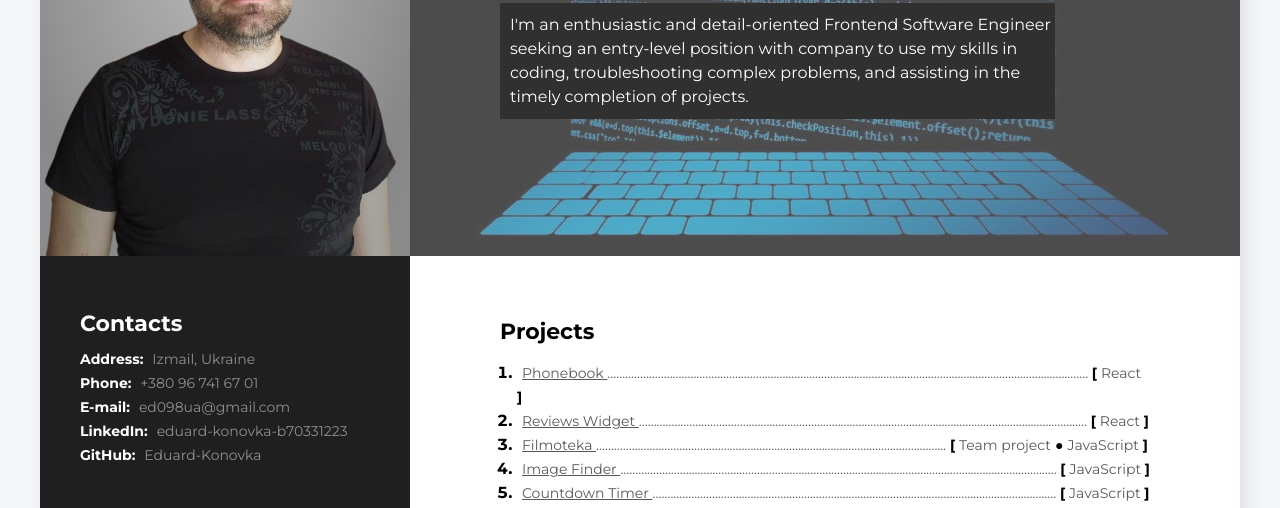
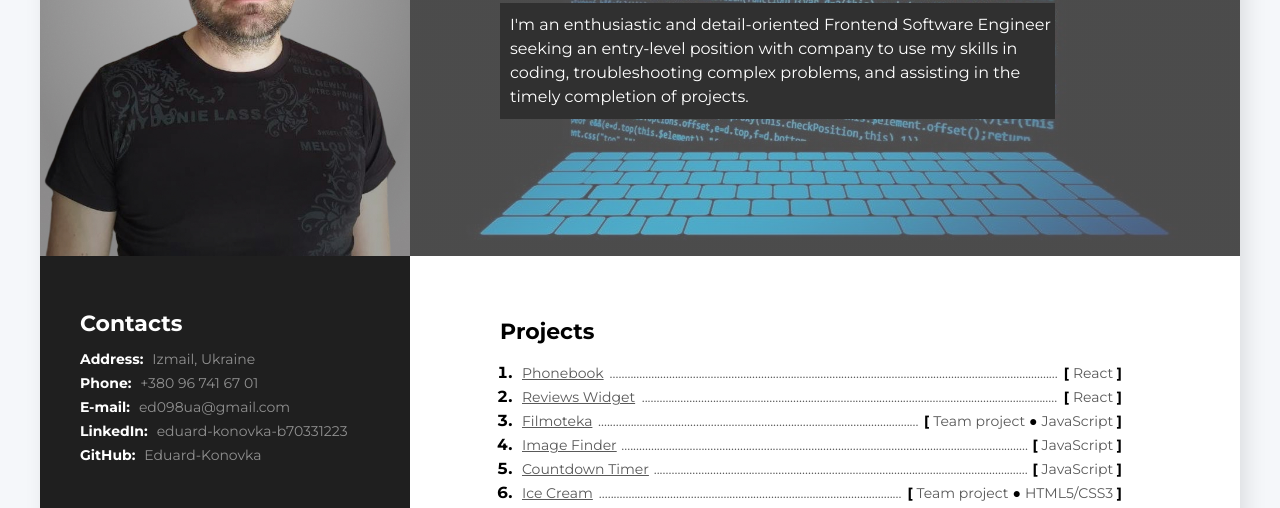
Before and after one commit to Eduard-Konovka/resume-pdf-light, a plain HTML site: page index.html in a window 1280 px wide. Shown: the part 288-796 px from the top of the page. Drawn offline with Linux system fonts and the light colour scheme.

Commit message:
Updated styles

```diff
--- a/css/style.css
+++ b/css/style.css
@@ -90,6 +90,9 @@ body {
 }
 
 .my-progects-text {
+  display: flex;
+  justify-content: space-between;
+  width: 600px;
   font-style: normal;
   font-weight: normal;
   font-size: 14px;
--- a/index.html
+++ b/index.html
@@ -38,10 +38,12 @@
                   <a href="https://eduard-konovka.github.io/goit-react-hw-03-phonebook/" class="my-progects-link">
                     Phonebook
                   </a>
-                  ..................................................................................................................................................................
+                  .......................................................................................................................................................
+                  <span>
                     <span class="my-progects-bracket"> [ </span>
                     React
                     <span class="my-progects-bracket"> ] </span>
+                  </span>
                 </span>
               </li>
 
@@ -50,20 +52,24 @@
                   <a href="https://eduard-konovka.github.io/goit-react-hw-02-feedback/" class="my-progects-link">
                     Reviews Widget
                   </a>
-                  .......................................................................................................................................................
+                  ............................................................................................................................................
+                  <span>
                     <span class="my-progects-bracket"> [ </span>
                     React
                     <span class="my-progects-bracket"> ] </span>
+                  </span>
                 </span>
               </li>
 
               <li class="my-progects-item">
                 <span class="my-progects-text">
                   <a href="https://vladibon.github.io/movies-library/" class="my-progects-link"> Filmoteka </a>
-                  ......................................................................................................................
+                  ............................................................................................................
+                  <span>
                     <span class="my-progects-bracket"> [ </span>
                     Team project<span class="my-progects-bracket"> ● </span>JavaScript
                     <span class="my-progects-bracket"> ] </span>
+                  </span>
                 </span>
               </li>
 
@@ -72,10 +78,12 @@
                   <a href="https://eduard-konovka.github.io/goit-js-hw-13-image-finder/" class="my-progects-link">
                     Image Finder
                   </a>
-                  ...................................................................................................................................................
+                  .........................................................................................................................................
+                  <span>
                     <span class="my-progects-bracket"> [ </span>
                     JavaScript
                     <span class="my-progects-bracket"> ] </span>
+                  </span>
                 </span>
               </li>
 
@@ -84,30 +92,36 @@
                   <a href="https://eduard-konovka.github.io/goit-js-hw-11-timer/" class="my-progects-link">
                     Countdown Timer
                   </a>
-                  ........................................................................................................................................
+                  ..............................................................................................................................
+                  <span>
                     <span class="my-progects-bracket"> [ </span>
                     JavaScript
                     <span class="my-progects-bracket"> ] </span>
+                  </span>
                 </span>
               </li>
 
               <li class="my-progects-item">
                 <span class="my-progects-text">
                   <a href="https://eduard-konovka.github.io/ice-cream/" class="my-progects-link"> Ice Cream </a>
-                  ................................................................................................................
+                  ......................................................................................................
+                  <span>
                     <span class="my-progects-bracket"> [ </span>
                     Team project<span class="my-progects-bracket"> ● </span>HTML5/CSS3
                     <span class="my-progects-bracket"> ] </span>
+                  </span>
                 </span>
               </li>
 
               <li class="my-progects-item">
                 <span class="my-progects-text">
                   <a href="https://eduard-konovka.github.io/goit-markup-hw-08/" class="my-progects-link"> WebStudio </a>
-                  ..................................................................................................................................................
+                  ........................................................................................................................................
+                  <span>
                     <span class="my-progects-bracket"> [ </span>
                     HTML5/CSS3
                     <span class="my-progects-bracket"> ] </span>
+                  </span>
                 </span>
               </li>
             </ol>
```
Lines whose indentation alone changed are shown as unchanged.
